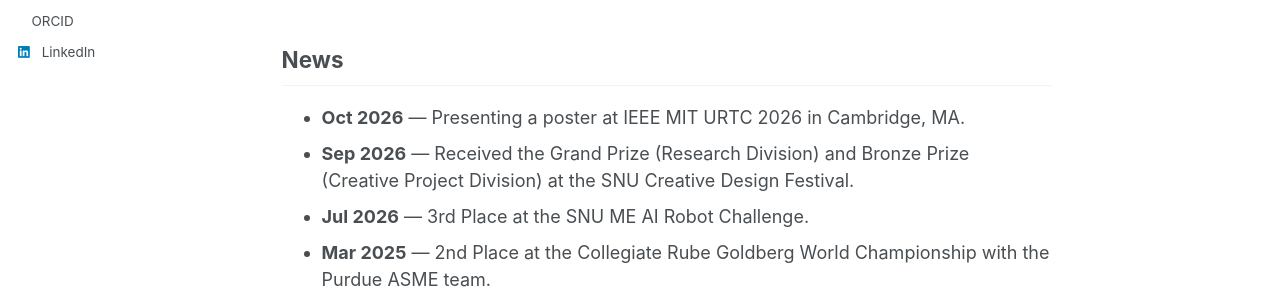
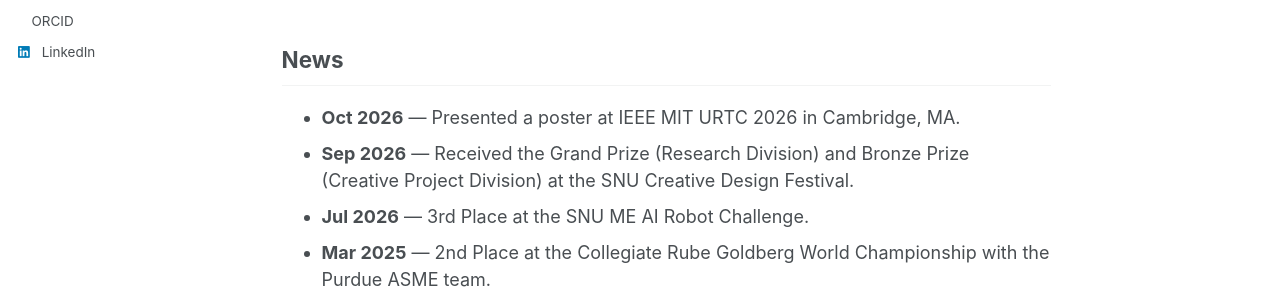
Before and after one commit to kristineyslee/kristineyslee.github.io, a Jekyll site: the page built from _pages/about.md, in a window 1280 px wide and 1257 px high. Shown: the part 590-890 px from the top of the window. Built offline with Jekyll 4.4.1, drawn with Linux system fonts in a browser that asks for light colours; a style sheet for code colours, icons or effects is not loaded.

Commit message:
Update about.md

```diff
--- a/_pages/about.md
+++ b/_pages/about.md
@@ -17,7 +17,7 @@ Previously, I worked on multi-object robotic grasping at the **SNU Biorobotics L
 
 ## News
 
-- **Oct 2026** — Presenting a poster at IEEE MIT URTC 2026 in Cambridge, MA.
+- **Oct 2026** — Presented a poster at IEEE MIT URTC 2026 in Cambridge, MA.
 - **Sep 2026** — Received the Grand Prize (Research Division) and Bronze Prize (Creative Project Division) at the SNU Creative Design Festival.
 - **Jul 2026** — 3rd Place at the SNU ME AI Robot Challenge.
 - **Mar 2025** — 2nd Place at the Collegiate Rube Goldberg World Championship with the Purdue ASME team.
```
